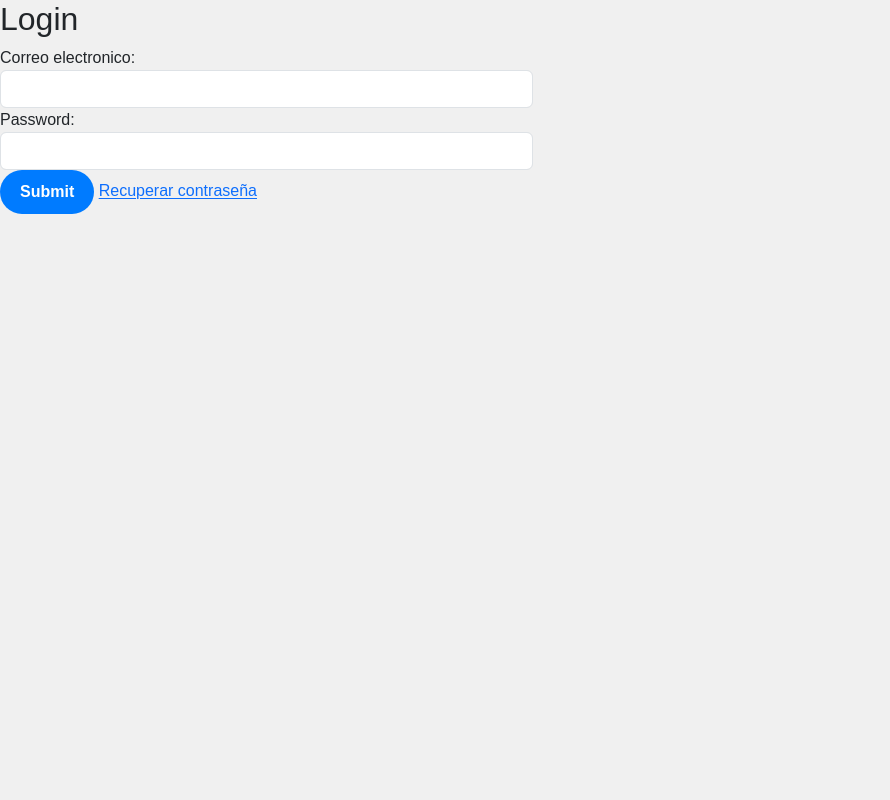
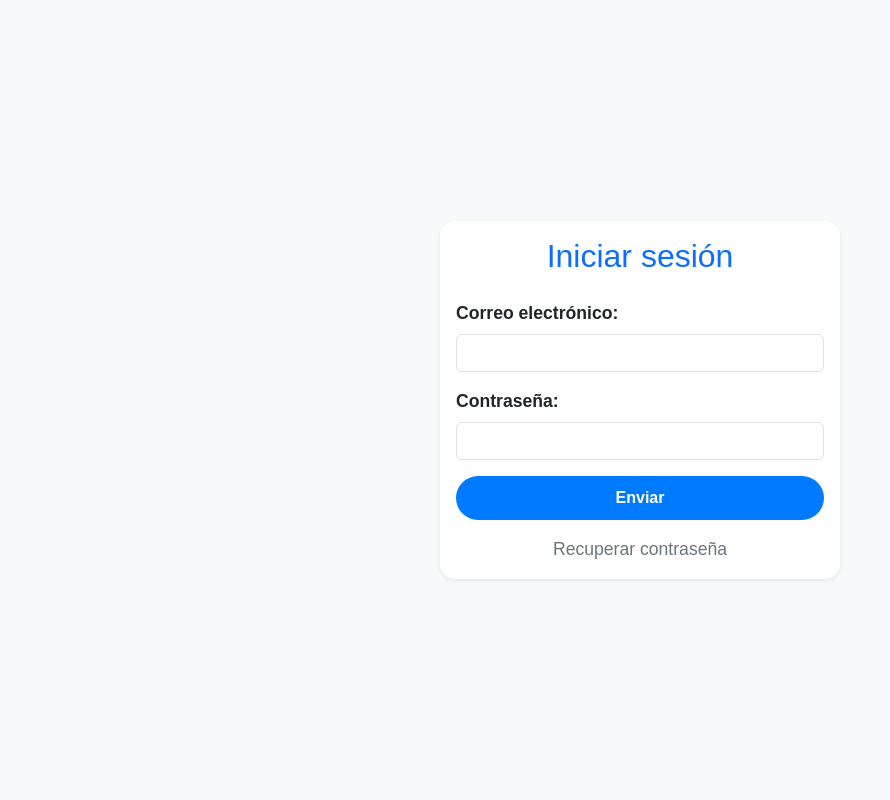
Before and after one commit to ejp16/pneumonia-detection, a Django app: page /usuario/login/ in a window 1280 px wide. Shown: the whole page, without its empty margins (0-890 px from the left). Run offline with Django 5.2, Linux system fonts and the light colour scheme; some libraries are stand-ins or nearby versions.

Commit message:
Estilos en la pagina de registro y login. Agregado el requirements.txt

```diff
--- a/pneumonia_detection/usuario/static/styles.css
+++ b/pneumonia_detection/usuario/static/styles.css
@@ -293,10 +293,71 @@ body {
   vertical-align: -0.125em;
   fill: currentColor;
 }
-
+/*Numero de analisis que aparece en la imagen*/
 #n-analisis{
   color: white;
 }
+/*Titulo del index paciente*/
 #titulo{
   text-align: center;
 }
+/*Login form*/
+
+.contenedor-formulario {
+  background-color: #f8f9fa;
+}
+.tarjeta-formulario {
+  width: 100%;
+  max-width: 400px;
+}
+.titulo-formulario {
+  color: #0d6efd;
+}
+.enlace-recuperar {
+  color: #6c757d;
+  text-decoration: none;
+}
+.enlace-recuperar:hover {
+  text-decoration: underline;
+}
+
+/*Messages*/
+.alert {
+  position: relative;
+  opacity: 1;
+  visibility: visible;
+  transform: translateX(0px);
+  transition: visibility 0s, opacity 250ms, transform 250ms;
+}
+.alert.hide {
+  position: relative;
+  opacity: 0;
+  visibility: hidden;
+  transform: translateX(-10px);
+  transition: visibility 0s 250ms, opacity 250ms, transform 250ms;
+}
+
+/*Form Registro*/
+.registro-form-container {
+  max-width: 400px;
+  margin: 50px auto;
+  padding: 20px;
+  background-color: #ffffff;
+  border-radius: 10px;
+  box-shadow: 0 0 10px rgba(0,0,0,0.1);
+}
+.registro-form-title {
+  margin-bottom: 1.5rem;
+  color: #333;
+}
+.registro-form-input {
+  margin-bottom: 1rem;
+}
+.registro-form-button {
+  background-color: #007bff;
+  border-color: #007bff;
+}
+.registro-form-button:hover {
+  background-color: #0056b3;
+  border-color: #0056b3;
+}
--- a/pneumonia_detection/usuario/templates/base.html
+++ b/pneumonia_detection/usuario/templates/base.html
@@ -55,5 +55,8 @@
 {% block scripts %}
 
 {% endblock scripts %}
+
+<script src="https://cdn.jsdelivr.net/npm/bootstrap@5.2.0/dist/js/bootstrap.min.js" integrity="sha384-ODmDIVzN+pFdexxHEHFBQH3/9/vQ9uori45z4JjnFsRydbmQbmL5t1tQ0culUzyK" crossorigin="anonymous"></script>
+
 </body>
 </html>
--- a/pneumonia_detection/usuario/templates/login.html
+++ b/pneumonia_detection/usuario/templates/login.html
@@ -9,33 +9,60 @@
 
         <link rel="stylesheet" href="{% static 'styles.css' %}">
 
+
 </head>
 
-<h2 id="login">Login</h2>
+    {% if messages %}
+        {% for message in messages %}
+          <div class="alert alert-{{message.tags}} alert-dismissible fade show" role="alert">
+            {{ message }}
+          </div>
+        {% endfor %}
+    {% endif %}
 
 
 <form method='post'>
-    <div id="formulario">
 
     {% csrf_token %}
 
-    <div class="col-sm-5">
-        {{ form.email.label_tag }}
-        {{ form.email }}
 
+<div class="contenedor-formulario d-flex align-items-center justify-content-center vh-100">
+    <div class="tarjeta-formulario card shadow-sm">
+      <div class="card-body">
+        <h2 class="titulo-formulario card-title text-center mb-4">Iniciar sesión</h2>
+        <form>
+          <div class="mb-3">
+            <label htmlFor="correo" class="form-label">Correo electrónico:</label>
+            {{ form.email }}
+          </div>
+          <div class="mb-3">
+            <label htmlFor="contrasena" class="form-label">Contraseña:</label>
+            {{ form.password }}
+          </div>
+          <div class="d-grid gap-2">
+            <button type="submit" class="btn btn-primary">Enviar</button>
+          </div>
+          <div class="text-center mt-3">
+            <a href="{% url 'reset_password' %}" class="enlace-recuperar">Recuperar contraseña</a>
+          </div>
+        </form>
+      </div>
     </div>
-
-    <div class="col-sm-5">
-        {{ form.password.label_tag }}
-        {{ form.password }}
-    </div>
-    <input type="submit" class="btn btn-primary">
-
-    <a href="{% url 'reset_password' %}">Recuperar contraseña</a>
-
-</div>
-</form>
 
 
 
+</form>
+
+<script src="https://cdn.jsdelivr.net/npm/bootstrap@5.2.0/dist/js/bootstrap.min.js" integrity="sha384-ODmDIVzN+pFdexxHEHFBQH3/9/vQ9uori45z4JjnFsRydbmQbmL5t1tQ0culUzyK" crossorigin="anonymous"></script>
+
+<script>
+    var m = document.getElementsByClassName("alert");  // Return an array
+
+    setTimeout(function(){
+       if (m && m.length) {
+           m[0].classList.add('hide');
+       }
+    }, 3000);
+</script>
+
 </html>
--- a/pneumonia_detection/usuario/views.py
+++ b/pneumonia_detection/usuario/views.py
@@ -36,12 +36,6 @@ class RegistroView(CreateView):
         user.groups.add(group)
 
         return redirect('login')
-
-    def form_invalid(self, form_class):
-        response = form_class.errors
-        print(response)
-        return redirect('register')
-
 
 class LoginView(View):
     template_name = "login.html"
```
Also changed, not shown: pneumonia_detection/usuario/templates/registro.html (+20 -29 lines), requirements.txt (added, +70 -0 lines).
